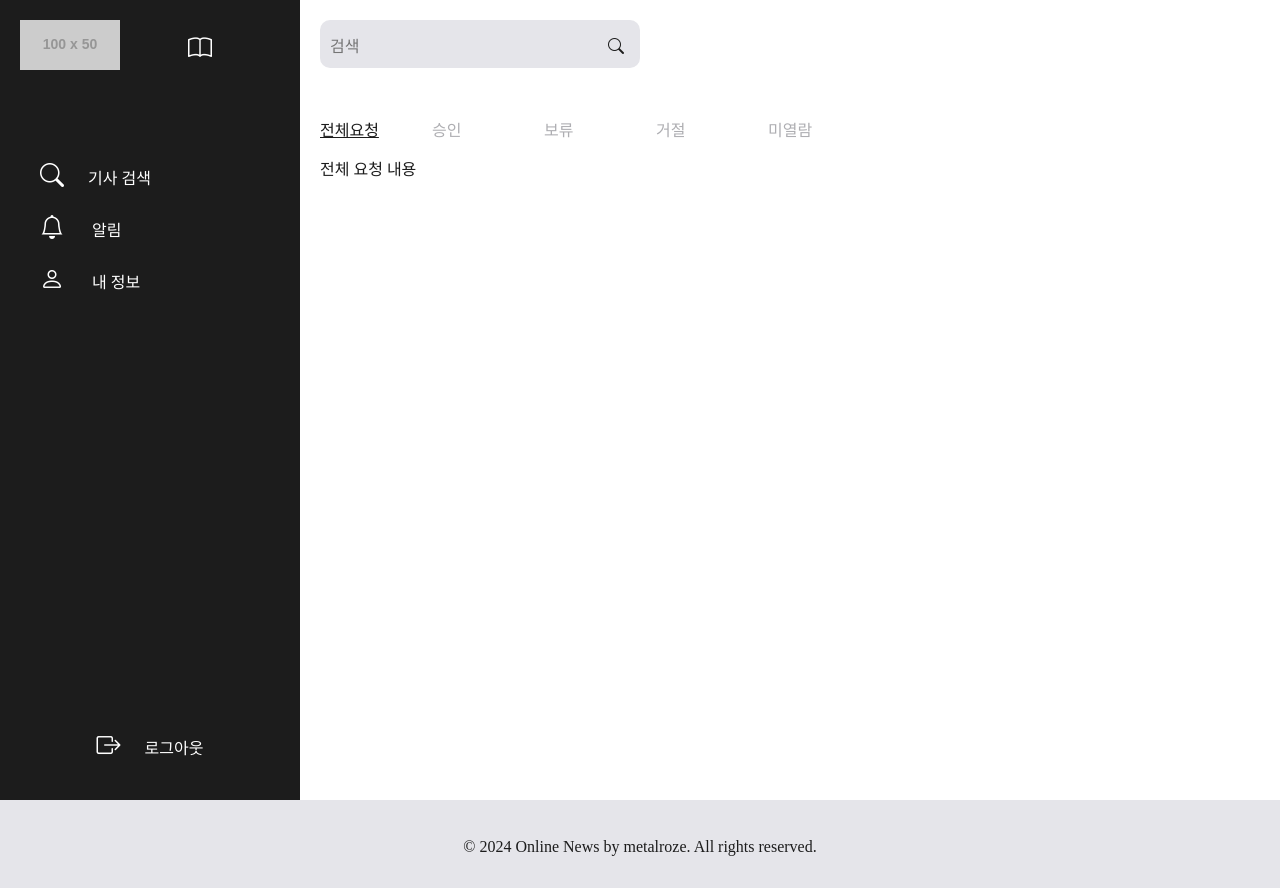
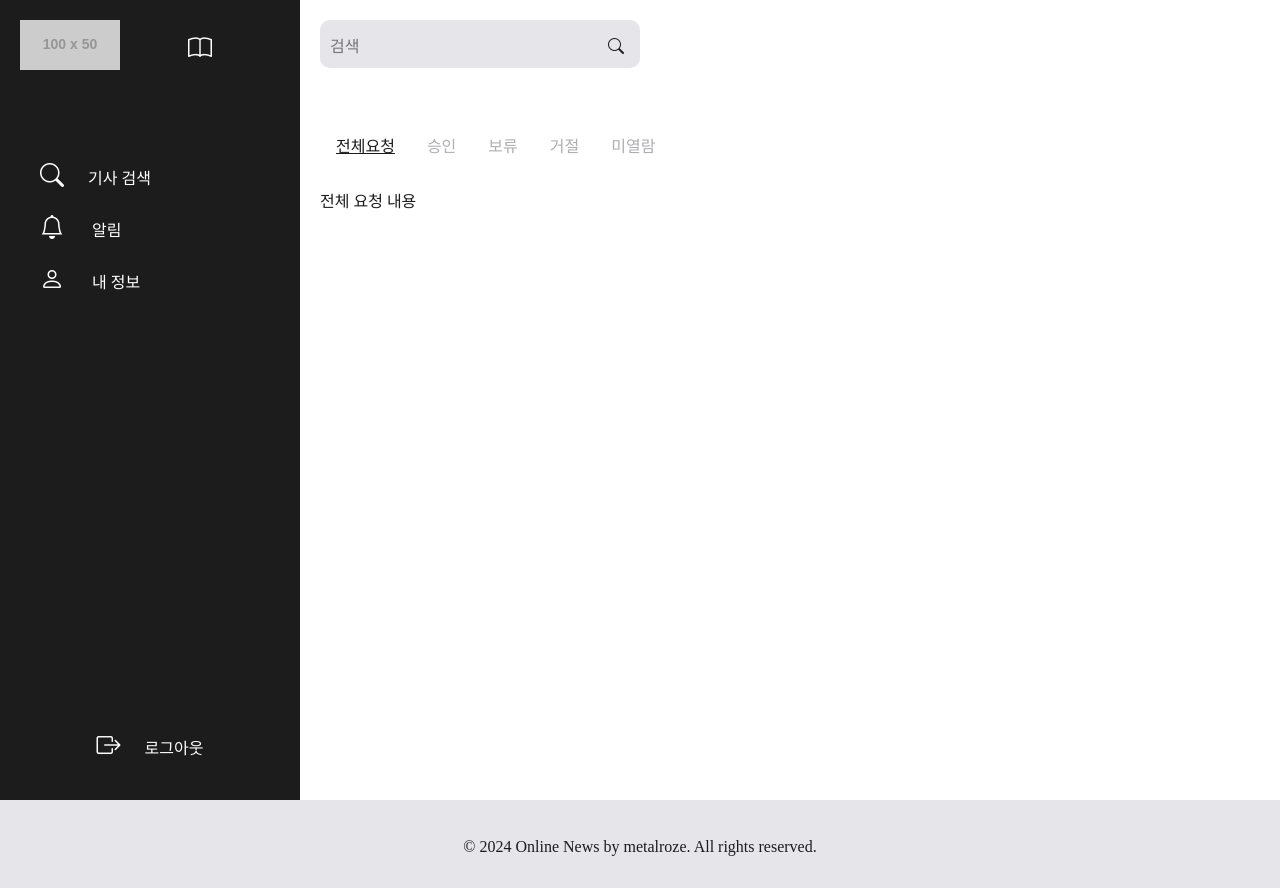
Before and after one commit to MetalRoze/OnlineNews_FE, a React (Vite) app: page /requestManage in a window 1280 px wide. Built offline with nearby package versions, Linux system fonts and the light colour scheme; a web font is replaced by a local one.

Commit message:
style: navlink width auto 설정

```diff
--- a/src/components/DesktopTab.jsx
+++ b/src/components/DesktopTab.jsx
@@ -8,8 +8,8 @@ const StyledTabs = styled(Tabs)`
     border: none;
 
   .nav-link {
-    padding: 0;
-    width: 7rem;
+    width: auto;
+    padding: 1rem;
     color: ${(props) => props.theme.colors.gray50};
     background-color: transparent;
     border: none;
```
